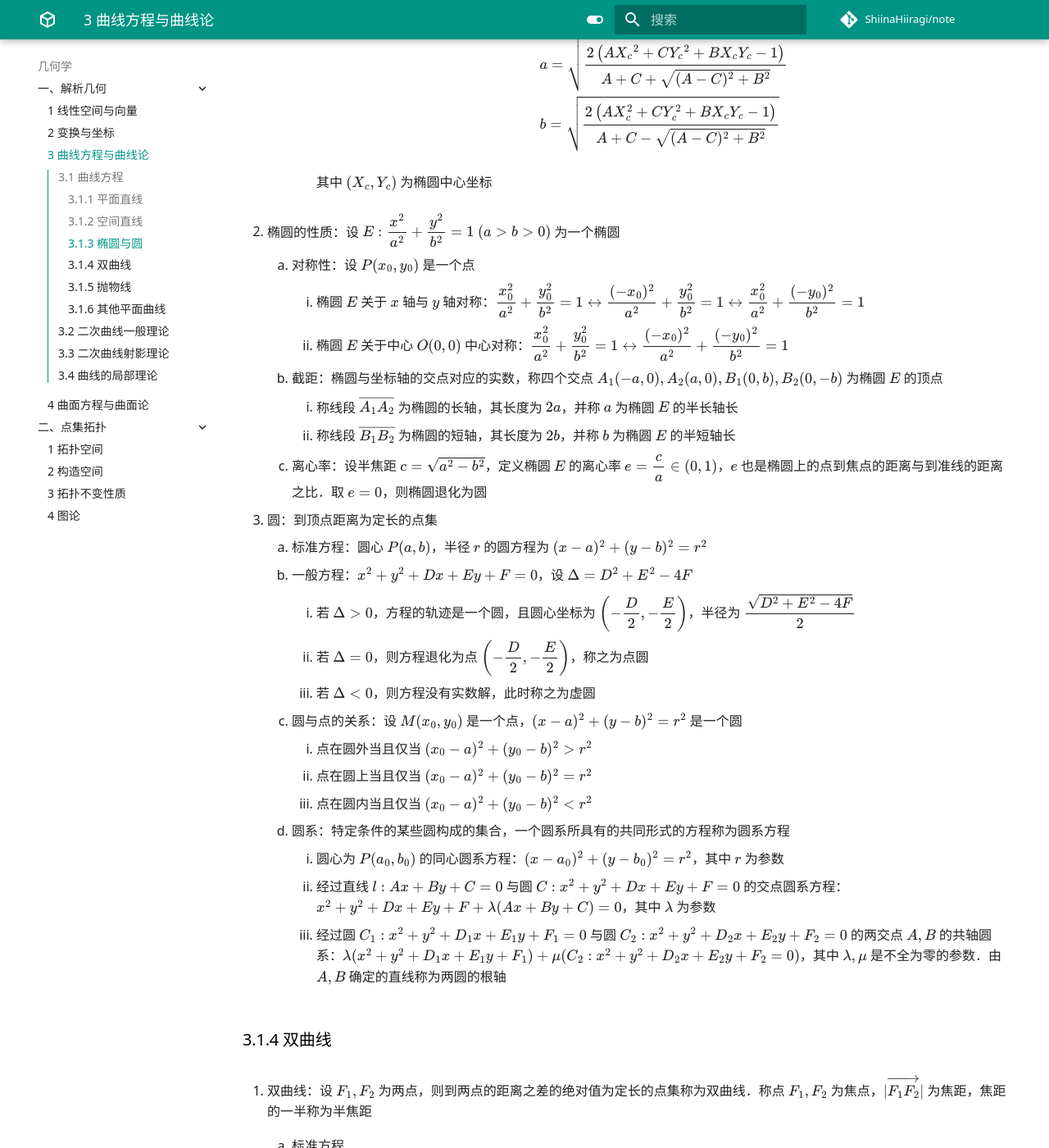
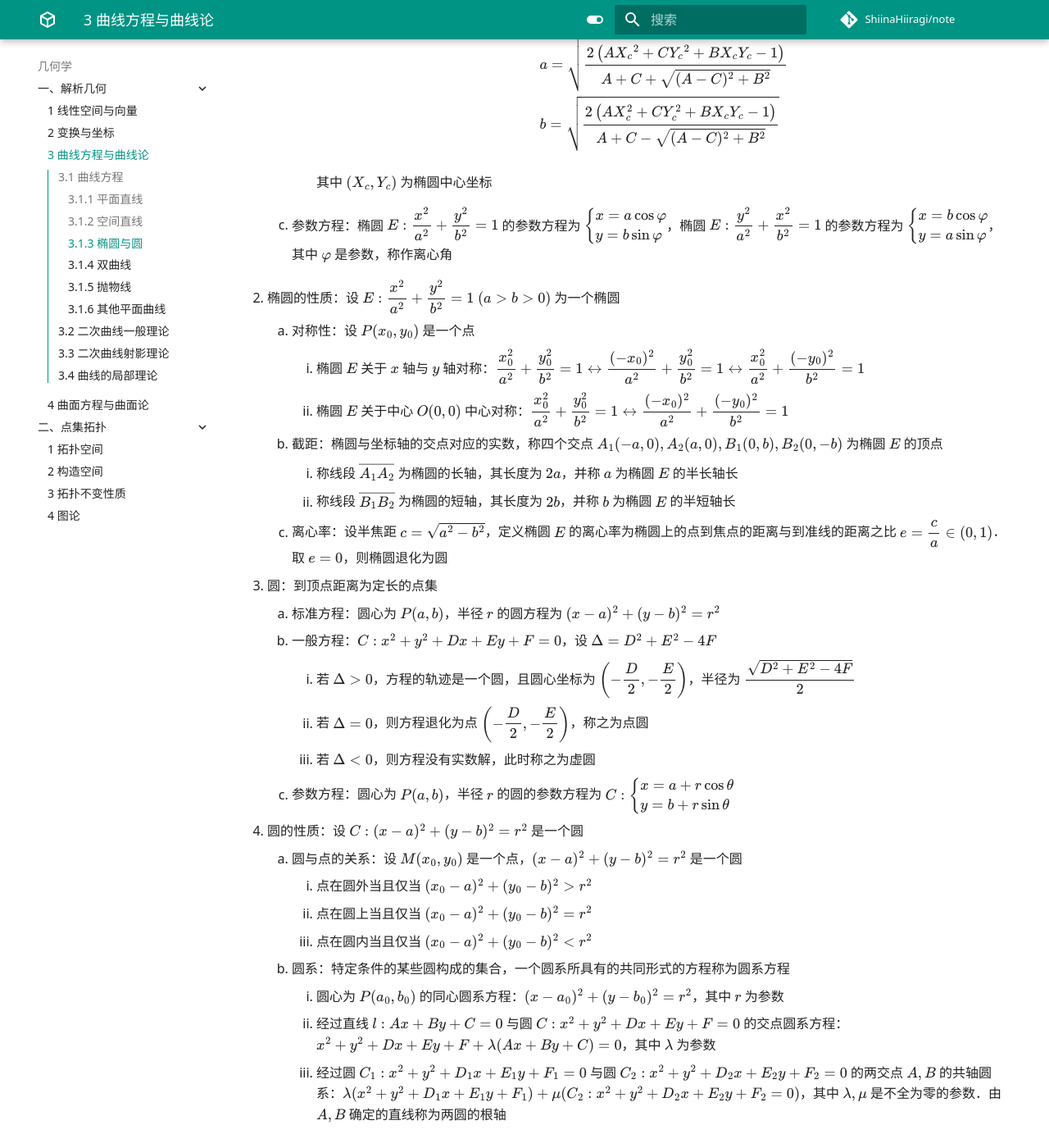
Before and after one commit to ShiinaHiiragi/note, an MkDocs documentation site: the page built from docs/top/anly/curv.md, in a window 1280 px wide and 1400 px high, scrolled down 5867 px. Shown: the whole window at 82% size. Built offline with MkDocs 1.6.1 and Material for MkDocs 9.7.7, drawn with Linux system fonts in a browser that asks for light colours; comment, search, counter and statistics services are not loaded; some of the changed text lies outside the part shown.

Commit message:
stage eq

```diff
--- a/docs/assets/config.css
+++ b/docs/assets/config.css
@@ -44,6 +44,10 @@ div.text-table {
   text-align: center;
 }
 
+div.text-table table {
+  display: table;
+}
+
 div.text-table th {
   vertical-align: middle !important;
 }
--- a/docs/top/anly/curv.md
+++ b/docs/top/anly/curv.md
@@ -259,6 +259,8 @@
 
             其中 $(X_c, Y_c)$ 为椭圆中心坐标
 
+    3. 参数方程：椭圆 $E: \dfrac{x^2}{a^2} + \dfrac{y^2}{b^2} = 1$ 的参数方程为 $\left\{\begin{aligned} & x = a\cos \varphi \\ & y = b\sin \varphi \end{aligned}\right.$，椭圆 $E: \dfrac{y^2}{a^2} + \dfrac{x^2}{b^2} = 1$ 的参数方程为 $\left\{\begin{aligned} & x = b\cos \varphi \\ & y = a\sin \varphi \end{aligned}\right.$，其中 $\varphi$ 是参数，称作离心角
+
 2. 椭圆的性质：设 $E: \dfrac{x^2}{a^2} + \dfrac{y^2}{b^2} = 1 \ (a > b > 0)$ 为一个椭圆
     1. 对称性：设 $P(x_0, y_0)$ 是一个点
         1. 椭圆 $E$ 关于 $x$ 轴与 $y$ 轴对称：$\dfrac{x_0^2}{a^2} + \dfrac{y_0^2}{b^2} = 1 \leftrightarrow \dfrac{(-x_0)^2}{a^2} + \dfrac{y_0^2}{b^2} = 1 \leftrightarrow \dfrac{x_0^2}{a^2} + \dfrac{(-y_0)^2}{b^2} = 1$
@@ -266,18 +268,20 @@
     2. 截距：椭圆与坐标轴的交点对应的实数，称四个交点 $A_1(-a, 0), A_2(a, 0), B_1(0, b), B_2(0, -b)$ 为椭圆 $E$ 的顶点
         1. 称线段 $\overline{A_1A_2}$ 为椭圆的长轴，其长度为 $2a$，并称 $a$ 为椭圆 $E$ 的半长轴长
         2. 称线段 $\overline{B_1B_2}$ 为椭圆的短轴，其长度为 $2b$，并称 $b$ 为椭圆 $E$ 的半短轴长
-    3. 离心率：设半焦距 $c = \sqrt{a^2 - b^2}$，定义椭圆 $E$ 的离心率 $e = \dfrac ca \in (0, 1)$，$e$ 也是椭圆上的点到焦点的距离与到准线的距离之比．取 $e = 0$，则椭圆退化为圆
+    3. 离心率：设半焦距 $c = \sqrt{a^2 - b^2}$，定义椭圆 $E$ 的离心率为椭圆上的点到焦点的距离与到准线的距离之比 $e = \dfrac ca \in (0, 1)$．取 $e = 0$，则椭圆退化为圆
 3. 圆：到顶点距离为定长的点集
-    1. 标准方程：圆心 $P(a, b)$，半径 $r$ 的圆方程为 $(x - a)^2 + (y - b)^2 = r^2$
-    2. 一般方程：$x^2 + y^2 + Dx + Ey + F = 0$，设 $\Delta = D^2 + E^2 - 4F$
+    1. 标准方程：圆心为 $P(a, b)$，半径 $r$ 的圆方程为 $(x - a)^2 + (y - b)^2 = r^2$
+    2. 一般方程：$C: x^2 + y^2 + Dx + Ey + F = 0$，设 $\Delta = D^2 + E^2 - 4F$
         1. 若 $\Delta > 0$，方程的轨迹是一个圆，且圆心坐标为 $\left(-\dfrac D2, - \dfrac E2\right)$，半径为 $\dfrac{\sqrt{D^2 + E^2 - 4F}}{2}$
         2. 若 $\Delta = 0$，则方程退化为点 $\left(-\dfrac D2, - \dfrac E2\right)$，称之为点圆
         3. 若 $\Delta < 0$，则方程没有实数解，此时称之为虚圆
-    3. 圆与点的关系：设 $M(x_0, y_0)$ 是一个点，$(x - a)^2 + (y - b)^2 = r^2$ 是一个圆
+    3. 参数方程：圆心为 $P(a, b)$，半径 $r$ 的圆的参数方程为 $C: \left\{\begin{aligned} & x = a + r\cos \theta \\ & y = b + r\sin\theta \end{aligned}\right.$
+4. 圆的性质：设 $C: (x - a)^2 + (y - b)^2 = r^2$ 是一个圆
+    1. 圆与点的关系：设 $M(x_0, y_0)$ 是一个点，$(x - a)^2 + (y - b)^2 = r^2$ 是一个圆
         1. 点在圆外当且仅当 $(x_0 - a)^2 + (y_0 - b)^2 > r^2$
         2. 点在圆上当且仅当 $(x_0 - a)^2 + (y_0 - b)^2 = r^2$
         3. 点在圆内当且仅当 $(x_0 - a)^2 + (y_0 - b)^2 < r^2$
-    4. 圆系：特定条件的某些圆构成的集合，一个圆系所具有的共同形式的方程称为圆系方程
+    2. 圆系：特定条件的某些圆构成的集合，一个圆系所具有的共同形式的方程称为圆系方程
         1. 圆心为 $P(a_0, b_0)$ 的同心圆系方程：$(x - a_0)^2 + (y - b_0)^2 = r^2$，其中 $r$ 为参数
         2. 经过直线 $l: Ax + By + C = 0$ 与圆 $C: x^2 + y^2 + Dx + Ey + F = 0$ 的交点圆系方程：$x^2 + y^2 + Dx + Ey + F + \lambda(Ax + By + C) = 0$，其中 $\lambda$ 为参数
         3. 经过圆 $C_1: x^2 + y^2 + D_1x + E_1y + F_1 = 0$ 与圆 $C_2: x^2 + y^2 + D_2x + E_2y + F_2 = 0$ 的两交点 $A, B$ 的共轴圆系：$\lambda(x^2 + y^2 + D_1x + E_1y + F_1) + \mu(C_2: x^2 + y^2 + D_2x + E_2y + F_2 = 0)$，其中 $\lambda, \mu$ 是不全为零的参数．由 $A, B$ 确定的直线称为两圆的根轴
@@ -308,6 +312,8 @@
 
             其中 $(X_c, Y_c)$ 为双曲线中心坐标
 
+    3. 参数方程：双曲线 $H: \dfrac{x^2}{a^2} - \dfrac{y^2}{b^2} = 1$ 的参数方程为 $\left\{\begin{aligned} & x = a\sec \varphi \\ & y = b\tan \varphi \end{aligned}\right.$，双曲线 $H: \dfrac{y^2}{a^2} - \dfrac{x^2}{b^2} = 1$ 的参数方程为 $\left\{\begin{aligned} & x = b\sec \varphi \\ & y = a\tan \varphi \end{aligned}\right.$，其中 $\varphi$ 是参数
+
 2. 双曲线的性质：设 $H: \dfrac{x^2}{a^2} - \dfrac{y^2}{b^2} = 1 \ (a, b > 0)$ 为一个双曲线
     1. 对称性：设 $P(x_0, y_0)$ 是一个点
         1. 双曲线 $H$ 关于 $x$ 轴与 $y$ 轴对称：$\dfrac{x_0^2}{a^2} - \dfrac{y_0^2}{b^2} = 1 \leftrightarrow \dfrac{(-x_0)^2}{a^2} - \dfrac{y_0^2}{b^2} = 1 \leftrightarrow \dfrac{x_0^2}{a^2} - \dfrac{(-y_0)^2}{b^2} = 1$
@@ -316,26 +322,30 @@
         1. 称线段 $\overline{A_1A_2}$ 为双曲线的实轴，其长度为 $2a$，并称 $a$ 为双曲线 $H$ 的实半轴长
         2. 称线段 $\overline{B_1B_2}$ 为双曲线的虚轴，其长度为 $2b$，并称 $b$ 为双曲线 $H$ 的虚半轴长
     3. 渐近线：$\dfrac{x^2}{a^2} - \dfrac{y^2}{b^2} = 0$，即 $y = \pm \dfrac ba x$．设 $P(x_0, y_0)$ 在双曲线上，则 $P$ 到渐近线的距离 $d$ 趋近于 $0$
-    4. 离心率：设半焦距 $c = \sqrt{a^2 + b^2}$，定义椭圆 $E$ 的离心率 $e = \dfrac ca \in (1, +\infty)$，$e$ 也是双曲线上的点到焦点的距离与到准线的距离之比
+    4. 离心率：设半焦距 $c = \sqrt{a^2 + b^2}$，定义双曲线 $H$ 的离心率为双曲线上的点到焦点的距离与到准线的距离之比 $e = \dfrac ca \in (1, +\infty)$
 
 ### 3.1.5 抛物线
 1. 抛物线：设 $F$ 是一个点，$l$ 为一条直线．则到点 $F$ 的距离等于到直线 $l$ 距离的点集称为抛物线．称点 $F$ 为焦点，直线 $l$ 为准线
 
-    <div class="text-table">
+    1. 标准方程
 
-    | 标准方程 |          $y^2 = 2px$           |           $y^2 = 2px$           |          $y^2 = 2px$           |           $y^2 = 2px$           |
-    | :------: | :----------------------------: | :-----------------------------: | :----------------------------: | :-----------------------------: |
-    |   焦点   | $\left(\dfrac{p}{2}, 0\right)$ | $\left(-\dfrac{p}{2}, 0\right)$ | $\left(0, \dfrac{p}{2}\right)$ | $\left(0, -\dfrac{p}{2}\right)$ |
-    |   准线   |      $x = -\dfrac{p}{2}$       |       $x = \dfrac{p}{2}$        |      $y = -\dfrac{p}{2}$       |       $y = -\dfrac{p}{2}$       |
+        <div class="text-table">
 
-    </div>
+        | 标准方程 |          $y^2 = 2px$           |           $y^2 = 2px$           |          $y^2 = 2px$           |           $y^2 = 2px$           |
+        | :------: | :----------------------------: | :-----------------------------: | :----------------------------: | :-----------------------------: |
+        |   焦点   | $\left(\dfrac{p}{2}, 0\right)$ | $\left(-\dfrac{p}{2}, 0\right)$ | $\left(0, \dfrac{p}{2}\right)$ | $\left(0, -\dfrac{p}{2}\right)$ |
+        |   准线   |      $x = -\dfrac{p}{2}$       |       $x = \dfrac{p}{2}$        |      $y = -\dfrac{p}{2}$       |       $y = -\dfrac{p}{2}$       |
+
+        </div>
+
+    2. 参数方程：抛物线 $P: y^2 = 2px$ 的参数方程为 $\left\{\begin{aligned} & x=2pt^2 \\ & y=2pt \end{aligned}\right.$
 
 2. 抛物线的性质：设 $P_1: y^2 = 2px, P_2: x^2 = 2py \ (p > 0)$ 为两个抛物线
     1. 对称性：设 $M(x_0, y_0)$ 是一个点
         1. $P_1$ 与 $x$ 轴对称：$y_0^2 = 2px_0 \leftrightarrow (-y_0)^2 = 2px_0$
         2. $P_2$ 与 $y$ 轴对称：$x_0^2 = 2py_0 \leftrightarrow (-x_0)^2 = 2py_0$
     2. 截距：抛物线与坐标轴的交点对应的实数，称交点 $O(0, 0)$ 为抛物线的顶点
-    3. 离心率：抛物线上的点到焦点的距离与到准线的距离之比 $e = 1$
+    3. 离心率：定义抛物线 $P_1, P_2$ 的离心率为抛物线上的点到焦点的距离与到准线的距离之比 $e = 1$
 
 ### 3.1.6 其他平面曲线
 
```
